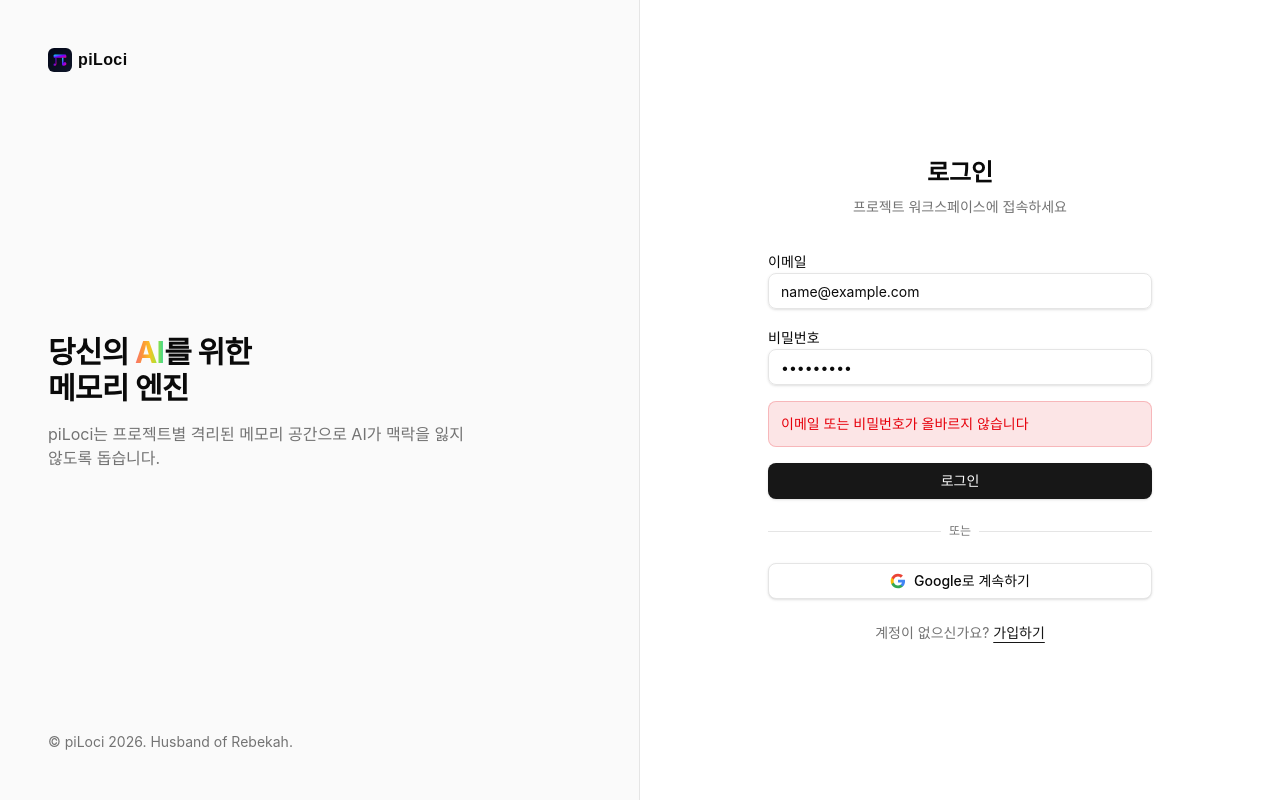
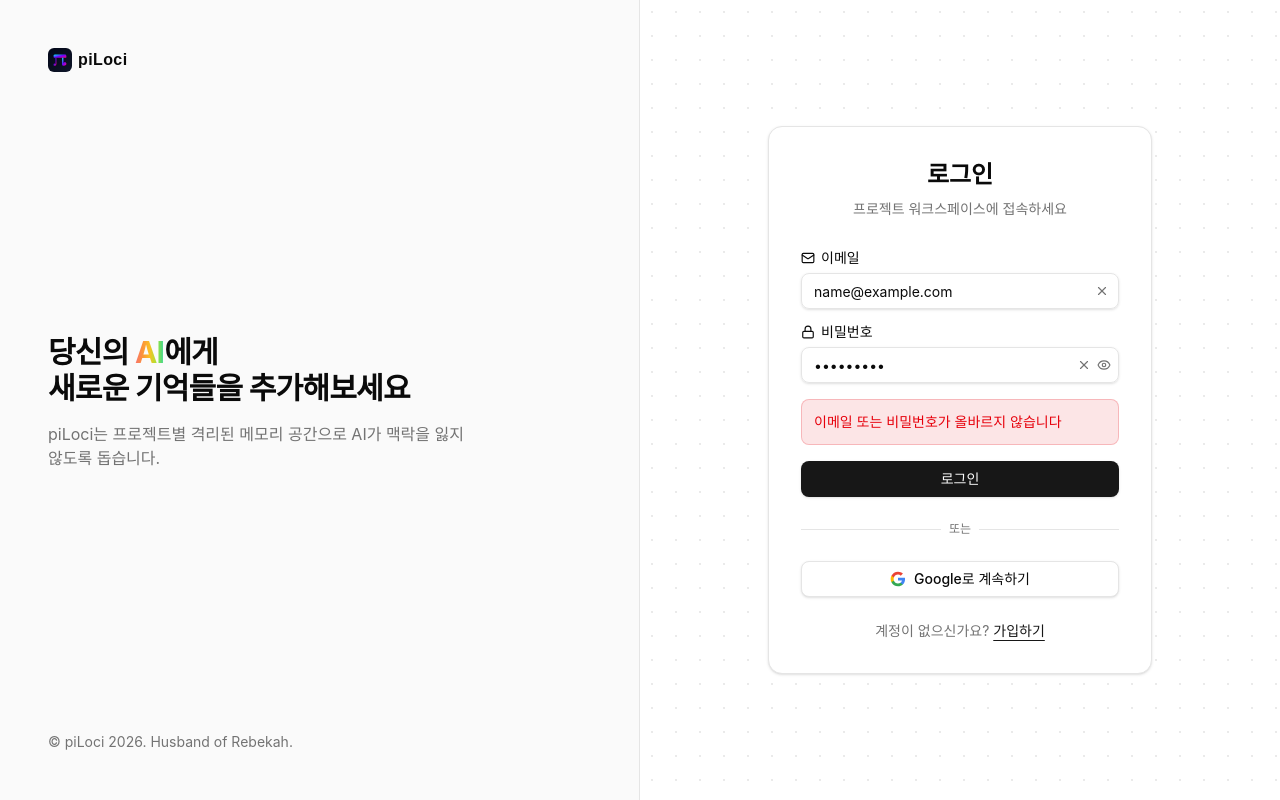
Before and after one commit to jshsakura/oc-piloci, a Next.js app in the folder web/: page /login in a window 1280 px wide. Both pictures are taken after typing "name@example.com", "Sample123" into the empty fields and a click on the button "로그인". Built offline with nearby package versions, Linux system fonts and the light colour scheme; no server answers; a web font is replaced by a local one.

Commit message:
Refine login experience
Ultraworked with [Sisyphus](https://github.com/code-yeongyu/oh-my-openagent)

Co-authored-by: Sisyphus <clio-agent@sisyphuslabs.ai>

```diff
--- a/web/app/login/page.tsx
+++ b/web/app/login/page.tsx
@@ -1,6 +1,6 @@
 "use client";
 
-import { useState } from "react";
+import { useState, useCallback } from "react";
 import { useRouter } from "next/navigation";
 import Link from "next/link";
 import { useForm } from "react-hook-form";
@@ -13,6 +13,43 @@ import { Button } from "@/components/ui/button";
 import { Input } from "@/components/ui/input";
 import { Form, FormControl, FormField, FormItem, FormLabel, FormMessage } from "@/components/ui/form";
 import type { User } from "@/lib/types";
+
+
+function MailIcon({ className }: { className?: string }) {
+  return (
+    <svg className={className} viewBox="0 0 24 24" fill="none" stroke="currentColor" strokeWidth="2" strokeLinecap="round" strokeLinejoin="round">
+      <rect width="20" height="16" x="2" y="4" rx="2" /><path d="m22 7-8.97 5.7a1.94 1.94 0 0 1-2.06 0L2 7" />
+    </svg>
+  );
+}
+function LockIcon({ className }: { className?: string }) {
+  return (
+    <svg className={className} viewBox="0 0 24 24" fill="none" stroke="currentColor" strokeWidth="2" strokeLinecap="round" strokeLinejoin="round">
+      <rect width="18" height="11" x="3" y="11" rx="2" ry="2" /><path d="M7 11V7a5 5 0 0 1 10 0v4" />
+    </svg>
+  );
+}
+function XIcon({ className }: { className?: string }) {
+  return (
+    <svg className={className} viewBox="0 0 24 24" fill="none" stroke="currentColor" strokeWidth="2" strokeLinecap="round" strokeLinejoin="round">
+      <path d="M18 6 6 18" /><path d="m6 6 12 12" />
+    </svg>
+  );
+}
+function EyeIcon({ className }: { className?: string }) {
+  return (
+    <svg className={className} viewBox="0 0 24 24" fill="none" stroke="currentColor" strokeWidth="2" strokeLinecap="round" strokeLinejoin="round">
+      <path d="M2.062 12.348a1 1 0 0 1 0-.696 10.75 10.75 0 0 1 19.876 0 1 1 0 0 1 0 .696 10.75 10.75 0 0 1-19.876 0" /><circle cx="12" cy="12" r="3" />
+    </svg>
+  );
+}
+function EyeOffIcon({ className }: { className?: string }) {
+  return (
+    <svg className={className} viewBox="0 0 24 24" fill="none" stroke="currentColor" strokeWidth="2" strokeLinecap="round" strokeLinejoin="round">
+      <path d="M10.733 5.076a10.744 10.744 0 0 1 11.205 6.575 1 1 0 0 1 0 .696 10.747 10.747 0 0 1-1.444 2.49" /><path d="M14.084 14.158a3 3 0 0 1-4.242-4.242" /><path d="M17.479 17.499a10.75 10.75 0 0 1-15.417-5.151 1 1 0 0 1 0-.696 10.75 10.75 0 0 1 4.446-5.143" /><path d="m2 2 20 20" />
+    </svg>
+  );
+}
 
 const loginSchema = z.object({
   email: z.string().email("유효한 이메일을 입력하세요"),
@@ -37,6 +74,7 @@ export default function LoginPage() {
   const { setUser } = useAuthStore();
   const [serverError, setServerError] = useState<string | null>(null);
   const [isPending, setIsPending] = useState(false);
+  const [showPassword, setShowPassword] = useState(false);
 
   const form = useForm<LoginFormValues>({
     resolver: zodResolver(loginSchema),
@@ -59,6 +97,7 @@ export default function LoginPage() {
 
   return (
     <AuthLayout>
+      <div className="w-full max-w-sm rounded-xl border border-border bg-card p-8 shadow-sm">
         <div className="mb-8 text-center">
           <h2 className="text-2xl font-bold">로그인</h2>
           <p className="mt-2 text-sm text-muted-foreground">
@@ -82,9 +121,23 @@ export default function LoginPage() {
               name="email"
               render={({ field }) => (
                 <FormItem>
-                <FormLabel>이메일</FormLabel>
+                  <FormLabel className="flex items-center gap-1.5">
+                    <MailIcon className="size-3.5" />
+                    이메일
+                  </FormLabel>
                   <FormControl>
+                    <div className="relative">
                       <Input type="email" autoComplete="email" placeholder="you@example.com" {...field} />
+                      {field.value && (
+                        <button
+                          type="button"
+                          onClick={() => form.setValue("email", "", { shouldValidate: false })}
+                          className="absolute right-2 top-1/2 -translate-y-1/2 rounded p-0.5 text-muted-foreground transition-colors hover:text-foreground"
+                        >
+                          <XIcon className="size-3.5" />
+                        </button>
+                      )}
+                    </div>
                   </FormControl>
                   <FormMessage />
                 </FormItem>
@@ -95,9 +148,37 @@ export default function LoginPage() {
               name="password"
               render={({ field }) => (
                 <FormItem>
-                <FormLabel>비밀번호</FormLabel>
+                  <FormLabel className="flex items-center gap-1.5">
+                    <LockIcon className="size-3.5" />
+                    비밀번호
+                  </FormLabel>
                   <FormControl>
-                  <Input type="password" autoComplete="current-password" placeholder="••••••••" {...field} />
+                    <div className="relative">
+                      <Input
+                        type={showPassword ? "text" : "password"}
+                        autoComplete="current-password"
+                        placeholder="••••••••"
+                        {...field}
+                      />
+                      <div className="absolute right-1.5 top-1/2 flex -translate-y-1/2 items-center gap-0.5">
+                        {field.value && (
+                          <button
+                            type="button"
+                            onClick={() => form.setValue("password", "", { shouldValidate: false })}
+                            className="rounded p-0.5 text-muted-foreground transition-colors hover:text-foreground"
+                          >
+                            <XIcon className="size-3.5" />
+                          </button>
+                        )}
+                        <button
+                          type="button"
+                          onClick={() => setShowPassword(!showPassword)}
+                          className="rounded p-0.5 text-muted-foreground transition-colors hover:text-foreground"
+                        >
+                          {showPassword ? <EyeOffIcon className="size-3.5" /> : <EyeIcon className="size-3.5" />}
+                        </button>
+                      </div>
+                    </div>
                   </FormControl>
                   <FormMessage />
                 </FormItem>
@@ -119,7 +200,7 @@ export default function LoginPage() {
         <div className="relative my-6">
           <div className="absolute inset-0 flex items-center"><div className="w-full border-t" /></div>
           <div className="relative flex justify-center text-xs uppercase text-muted-foreground">
-          <span className="bg-background px-2">또는</span>
+            <span className="bg-card px-2">또는</span>
           </div>
         </div>
 
@@ -138,6 +219,7 @@ export default function LoginPage() {
             </Link>
           </p>
         </div>
+      </div>
     </AuthLayout>
   );
 }
--- a/web/components/AuthLayout.tsx
+++ b/web/components/AuthLayout.tsx
@@ -27,9 +27,9 @@ export default function AuthLayout({ children }: { children: React.ReactNode })
         <BrandMark />
         <div className="space-y-4">
           <h1 className="text-3xl font-bold tracking-tight">
-            <RainbowAI text="당신의 AI를 위한" />
+            <RainbowAI text="당신의 AI에게" />
             <br />
-            메모리 엔진
+            새로운 기억들을 추가해보세요
           </h1>
           <p className="text-muted-foreground max-w-md">
             piLoci는 프로젝트별 격리된 메모리 공간으로 AI가 맥락을 잃지 않도록 돕습니다.
@@ -37,8 +37,8 @@ export default function AuthLayout({ children }: { children: React.ReactNode })
         </div>
         <p className="text-sm text-muted-foreground">© piLoci 2026. Husband of Rebekah.</p>
       </div>
-      <div className="flex w-full lg:w-1/2 items-center justify-center p-6">
-        <div className="w-full max-w-sm">{children}</div>
+      <div className="flex w-full lg:w-1/2 items-center justify-center p-6 landing-pattern">
+        {children}
       </div>
     </div>
   );
```
Lines whose indentation alone changed are shown as unchanged.
